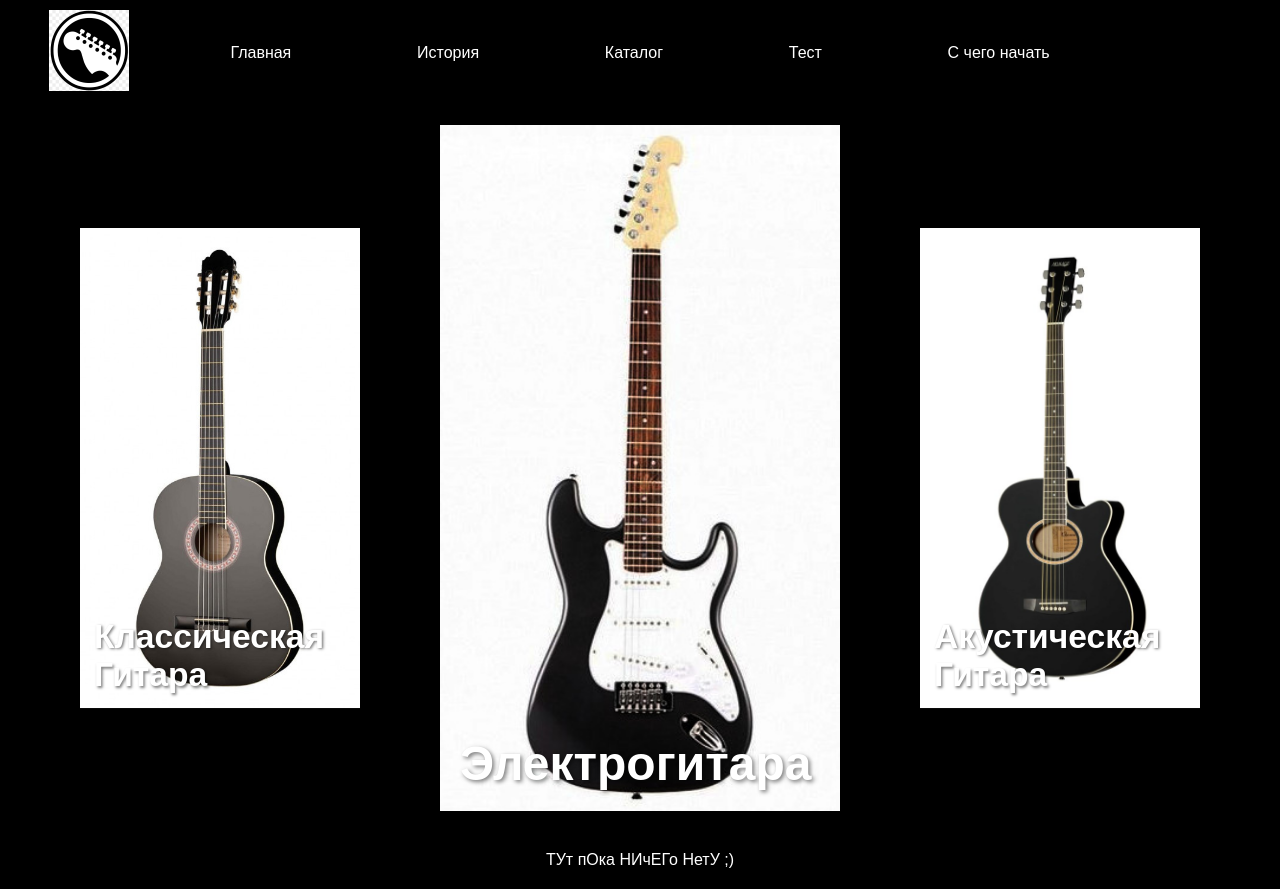
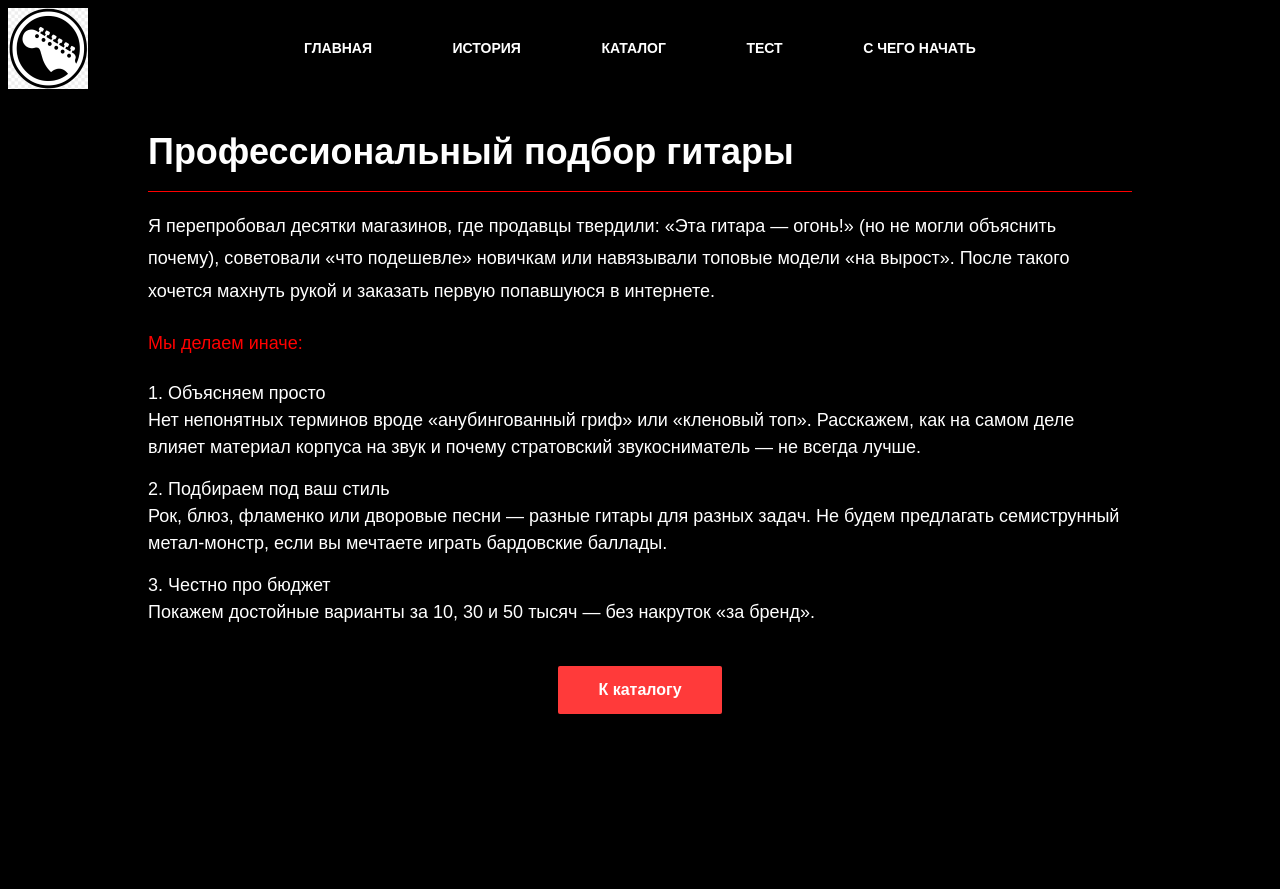
Before and after one commit to M1r4L/M1r4L.github.io, a plain HTML site: page index.html in a window 1280 px wide. After the commit the page ends 800 px from the top, so only its background shows below. Drawn offline with Linux system fonts and the light colour scheme.

Commit message:
Добавлена главная страница, рассортированы файлы на разные папки, добавлены изменения в css для католога

```diff
--- a/style.css
+++ b/css/catalog.css
@@ -12,36 +12,57 @@ body {
 
 header {
     display: grid;
-    grid-template-columns: 1fr 6fr 1fr;
+    grid-template-columns: 2fr 5fr 2fr;
     align-items: center;
-    padding: 10px;
+    padding: 8px;
     background-color: black;
-}
-
-.logo {
-    text-align: center;
 }
 
 nav ul {
     list-style: none;
     display: flex;
+    gap: 50px;
     justify-content: space-around;
+}
+
+nav ul li {
+    position: relative;
+    padding-bottom: 5px;
+}
+
+nav a {
+    color: white;
+    text-decoration: none;
+    font-weight: bold;
+    text-transform: uppercase;
+    font-size: 14px;
 }
 
 nav ul li a {
     color: white;
     text-decoration: none;
+    transition: color 0.3s ease;
+    position: relative;
+    display: inline-block;
 }
 
-.social-icons {
-    display: flex;
-    justify-content: center;
+nav ul li a:hover {
+    color: #ff3a3a;
 }
 
-.social-icons img {
-    width: 30px;
-    height: 30px;
-    margin: 0 10px;
+nav ul li a::after {
+    content: '';
+    position: absolute;
+    width: 0;
+    height: 2px;
+    bottom: -5px;
+    left: 0;
+    background-color: #ff3a3a;
+    transition: width 0.3s ease;
+}
+
+nav ul li a:hover::after {
+    width: 100%;
 }
 
 main {
--- /dev/null
+++ b/css/index.css
@@ -0,0 +1,138 @@
+* {
+    margin: 0;
+    padding: 0;
+    box-sizing: border-box;
+}
+
+body {
+    font-family: Arial, sans-serif;
+    color: white;
+    background-color: black;
+}
+
+header {
+    display: grid;
+    grid-template-columns: 2fr 5fr 2fr;
+    align-items: center;
+    padding: 8px;
+    background-color: black;
+}
+
+nav ul {
+    list-style: none;
+    display: flex;
+    gap: 50px;
+    justify-content: space-around;
+}
+
+nav ul li {
+    position: relative;
+    padding-bottom: 5px;
+}
+
+nav a {
+    color: white;
+    text-decoration: none;
+    font-weight: bold;
+    text-transform: uppercase;
+    font-size: 14px;
+}
+
+nav ul li a {
+    color: white;
+    text-decoration: none;
+    transition: color 0.3s ease;
+    position: relative;
+    display: inline-block;
+}
+
+nav ul li a:hover {
+    color: #ff3a3a;
+}
+
+nav ul li a::after {
+    content: '';
+    position: absolute;
+    width: 0;
+    height: 2px;
+    bottom: -5px;
+    left: 0;
+    background-color: #ff3a3a;
+    transition: width 0.3s ease;
+}
+
+nav ul li a:hover::after {
+    width: 100%;
+}
+
+.container {
+    max-width: 80%;
+    margin: 30px auto;
+    padding: 0 20px;
+    text-align: center;
+}
+
+h1 {
+    text-align: left;
+    font-size: 36px;
+    margin-bottom: 10px;
+    font-weight: 700;
+    color: #ffffff;
+}
+
+.content-text {
+    text-align: left;
+    margin-bottom: 20px;
+    font-size: 18px;
+    line-height: 1.8;
+}
+
+.content-text p {
+    margin-bottom: 20px;
+}
+
+.content-text2 {
+    text-align: left;
+    font-size: 18px;
+    margin-bottom: 15px;
+    line-height: 1.5;
+}
+
+.content-text2 p {
+    margin-bottom: 15px;
+}
+
+.buttons {
+    margin-top: 40px;
+}
+
+.btn {
+    background-color: #ff3a3a;
+    color: white;
+    padding: 15px 40px;
+    border: none;
+    border-radius: 2px;
+    font-size: 16px;
+    font-weight: bold;
+    cursor: pointer;
+    margin: 0 10px;
+    transition: background-color 0.3s ease;
+}
+
+.divider {
+    border: none;
+    height: 1px;
+    background-color: #ff0000;
+    margin: 18px 0;
+}
+
+.signature {
+    text-align: left;
+    margin-top: 20px;
+    color: red;
+}
+
+.btn:hover {
+    background-color:#b02121;
+    transition-duration: 0.3s
+}
--- a/index.html
+++ b/index.html
@@ -1,42 +1,54 @@
 <!DOCTYPE html>
 <html lang="ru">
+
 <head>
     <meta charset="UTF-8">
     <meta name="viewport" content="width=device-width, initial-scale=1.0">
     <title>Проект</title>
-    <link rel="stylesheet" href="style.css">
+    <link rel="stylesheet" href="css/index.css">
 </head>
+
 <body>
     <header>
-        <div class="logo"><img src="image/logo2_1.png"></div>
+        <div class="logo"><img src="catalog/image/logo.png" alt="Логотип"></div>
         <nav>
             <ul>
                 <li><a href="#">Главная</a></li>
                 <li><a href="#">История</a></li>
-                <li><a href="#">Каталог</a></li>
+                <li><a href="catalog/catalog.html">Каталог</a></li>
                 <li><a href="#">Тест</a></li>
                 <li><a href="#">С чего начать</a></li>
             </ul>
         </nav>
     </header>
-    <main>
-        <div class="container">
-            <div class="item left">
-                <img src="image/classic.jpg" alt="Классика">
-                <h2>Классическая Гитара</h2>
-            </div>
-            <div class="item center">
-                <img src="image/electro.jpg" alt="Электро">
-                <h2>Электрогитара</h2>
-            </div>
-            <div class="item right">
-                <img src="image/acoustic.jpg" alt="Акустика">
-                <h2>Акустическая Гитара</h2>
-            </div>
+
+    <div class="container">
+        <h1>Профессиональный подбор гитары</h1>
+        <hr class="divider">
+
+        <div class="content-text">
+            <p>Я перепробовал десятки магазинов, где продавцы твердили: «Эта гитара — огонь!» (но не могли объяснить
+                почему), советовали «что подешевле» новичкам или навязывали топовые модели «на вырост». После такого
+                хочется махнуть рукой и заказать первую попавшуюся в интернете.</p>
+
+            <p class="signature">Мы делаем иначе:</p>
         </div>
-    </main>
-    <footer>
-        ТУт пОка НИчЕГо НетУ ;)
-    </footer>
+        <div class="content-text2">
+            <p>1. Объясняем просто<br>
+                Нет непонятных терминов вроде «анубингованный гриф» или «кленовый топ». Расскажем, как на самом деле
+                влияет материал корпуса на звук и почему стратовский звукосниматель — не всегда лучше.</p>
+
+            <p>2. Подбираем под ваш стиль<br>
+                Рок, блюз, фламенко или дворовые песни — разные гитары для разных задач. Не будем предлагать
+                семиструнный метал-монстр, если вы мечтаете играть бардовские баллады.</p>
+
+            <p>3. Честно про бюджет<br>
+                Покажем достойные варианты за 10, 30 и 50 тысяч — без накруток «за бренд».</p>
+        </div>
+        <div class="buttons">
+            <button class="btn">К каталогу</button>
+        </div>
+    </div>
 </body>
+
 </html>
```
Also changed, not shown: catalog/catalog.html (added, +42 -0 lines), catalog/image/acoustic.jpg (renamed from image/acoustic.jpg), catalog/image/classic.jpg (renamed from image/classic.jpg), catalog/image/electro.jpg (renamed from image/electro.jpg), catalog/image/logo.png (renamed from image/logo2_1.png), image/logo2.png (deleted).
